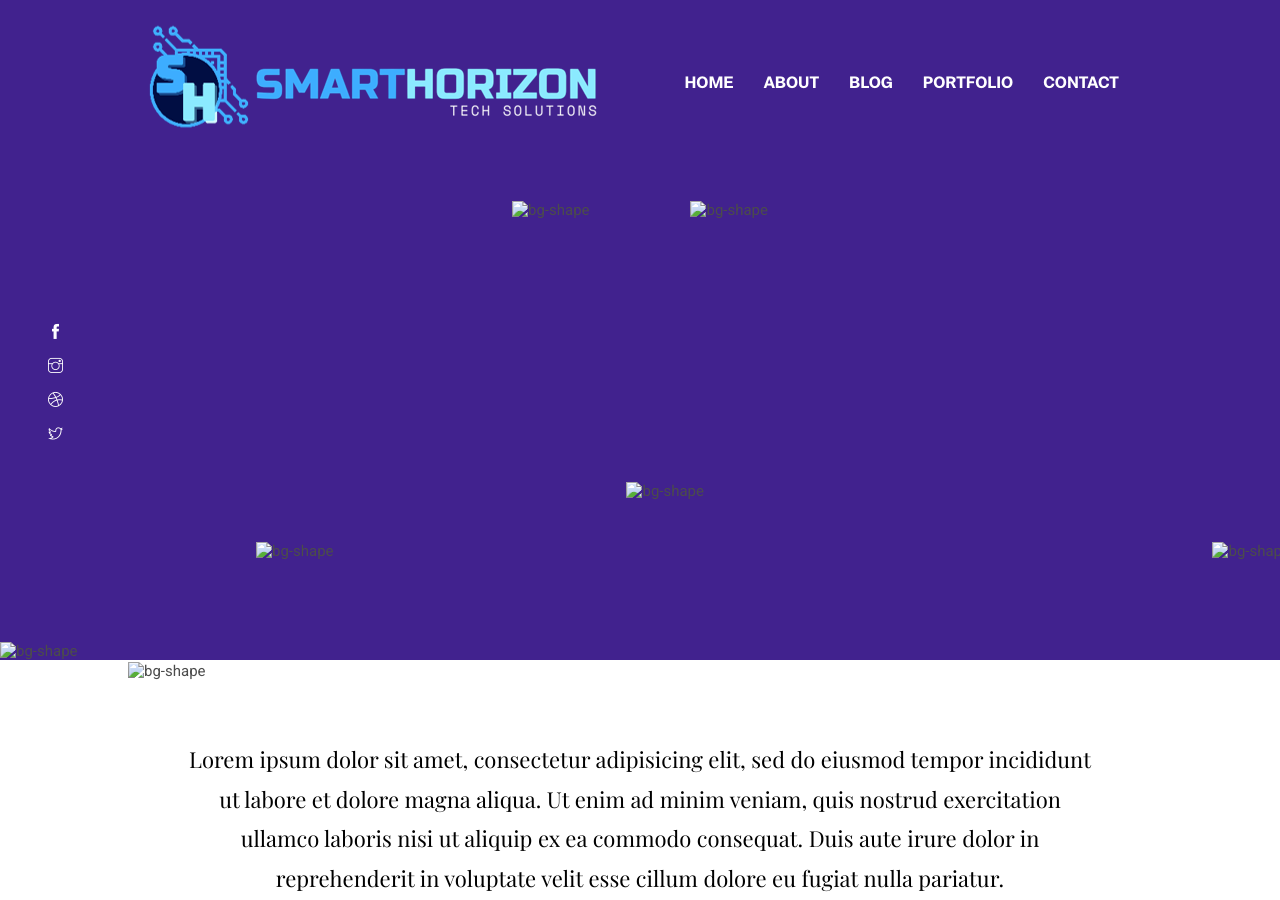
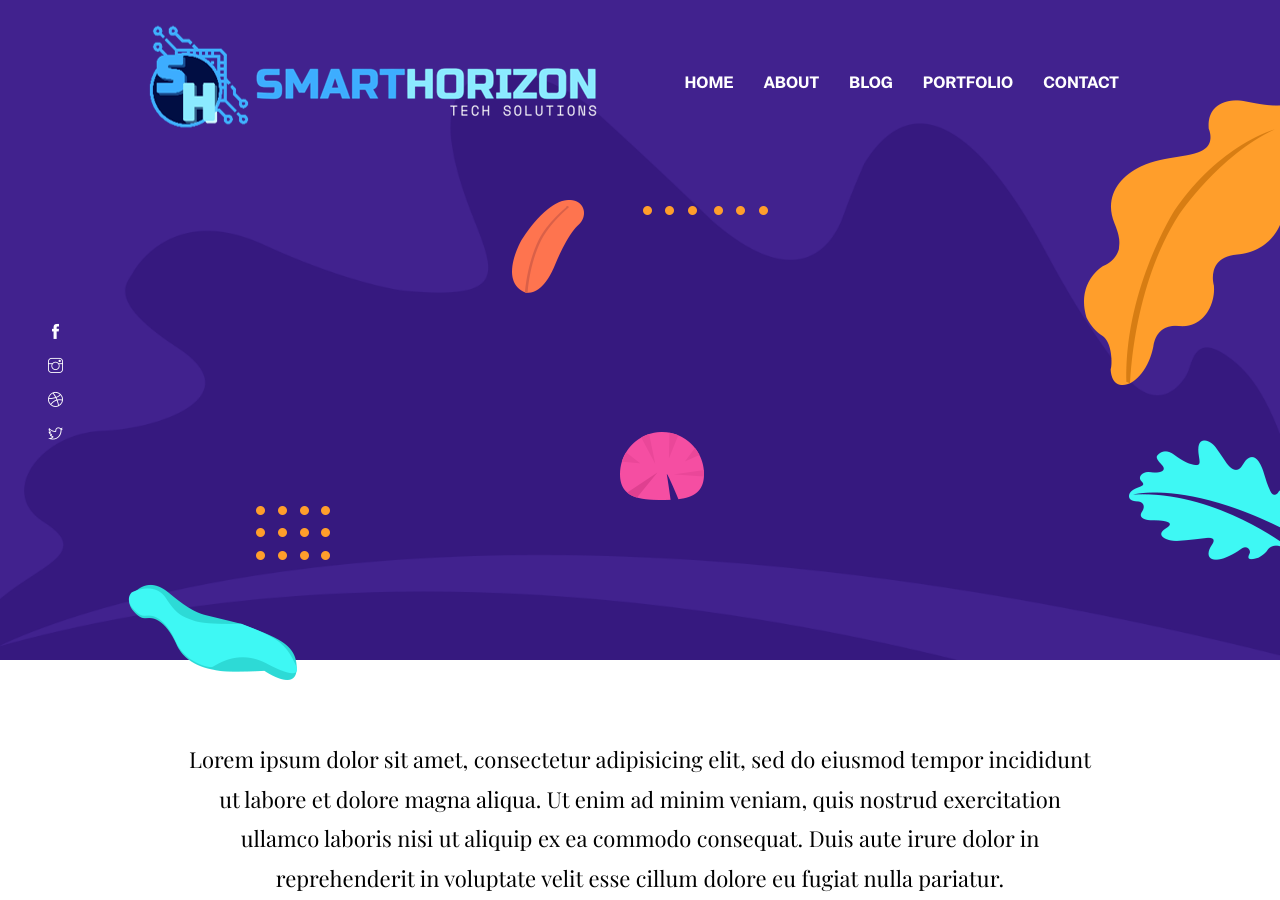
Before and after one commit to Haziq-yusri/Smart-Horizon-Tech-Solution, a Jekyll site: the page built from index.html, in a window 1280 px wide and 900 px high. Built offline with Jekyll 4.4.1, drawn with Linux system fonts in a browser that asks for light colours.

Commit message:
Update _config.yml

```diff
--- a/_config.yml
+++ b/_config.yml
@@ -1,5 +1,5 @@
-baseurl: "Smart-Horizon-Tech-Solution" # the subpath of your site, e.g. /blog
-url: "" # the base hostname & protocol for your site, e.g. http://example.com
+baseurl: "" # the subpath of your site, e.g. /blog
+url: "/Smart-Horizon-Tech-Solution" # the base hostname & protocol for your site, e.g. http://example.com
 
 # Build settings
 markdown: kramdown
```
